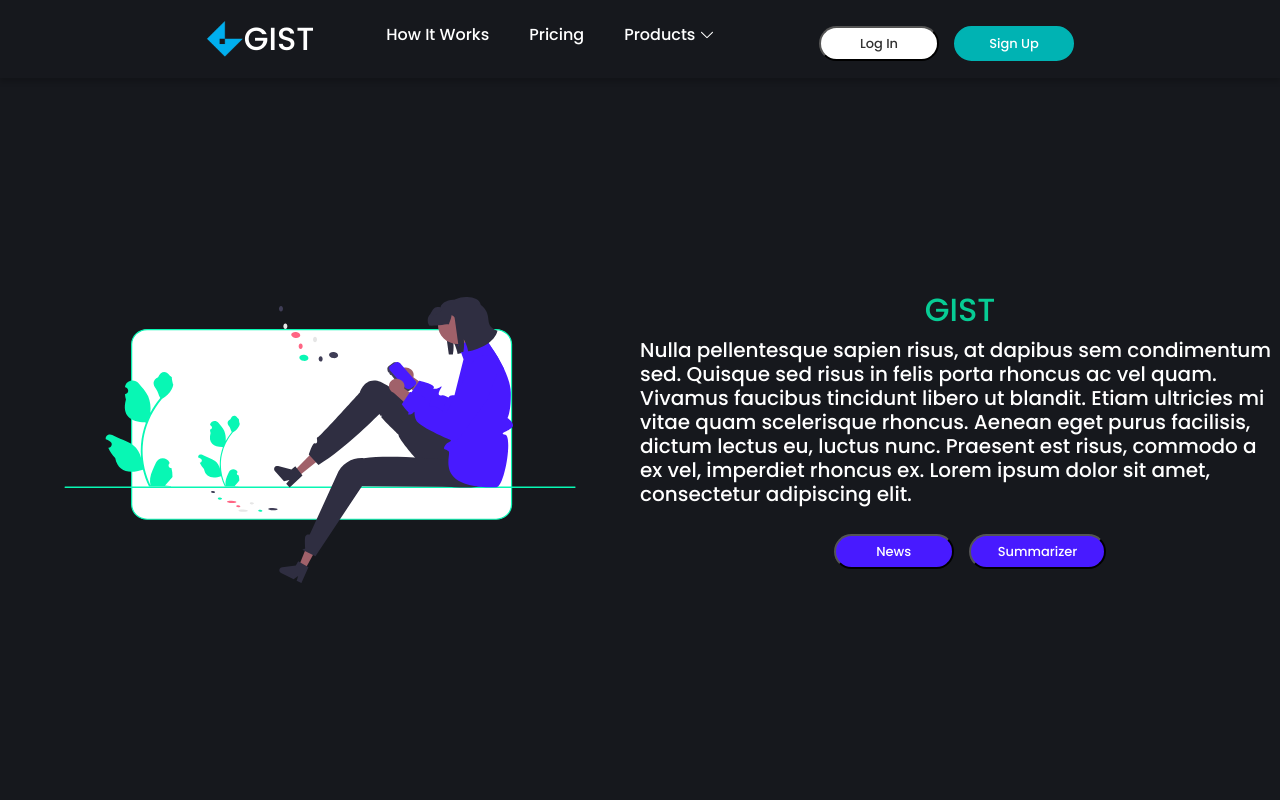
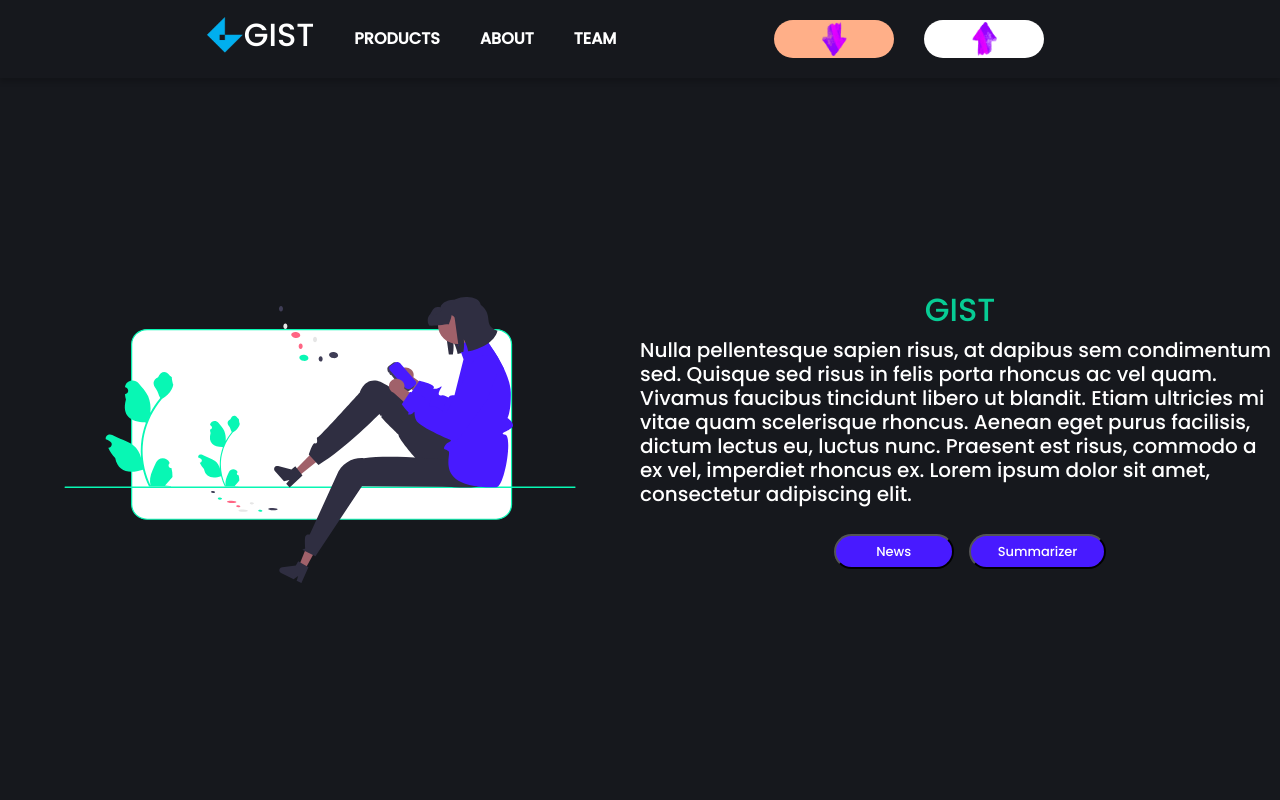
Before and after one commit to SVijayB/Gist, a React (Create React App) app in the folder front-end/gist/: page / in a window 1280 px wide. Shown: the top 800 px of the page. Built offline with nearby package versions, Linux system fonts and the light colour scheme.

Commit message:
changed Navbar

```diff
--- a/front-end/gist/src/Components/About/About.js
+++ b/front-end/gist/src/Components/About/About.js
@@ -12,7 +12,7 @@
 
     return(
 
-        <div className="About_container">
+        <div className="About_container" id="Top">
             <div className='abt_img rows'>
                 <img src={AboutImg} alt="Reading"/>
             </div>
--- a/front-end/gist/src/Components/Banner/Banner.js
+++ b/front-end/gist/src/Components/Banner/Banner.js
@@ -28,7 +28,7 @@
 
     return(
         <>
-          <div className="Banner_Section">
+          <div className="Banner_Section" id="products&s">
             <div className='Team PandS'> Product and Service</div>
             <div className="Banner_Container">
                 <Item heading="Summarizer" about={about} clickHandler={RouteHandler.bind(this,"/api")} />
--- a/front-end/gist/src/Components/InfoSection/InfoSection.js
+++ b/front-end/gist/src/Components/InfoSection/InfoSection.js
@@ -5,7 +5,7 @@
 
    return (
     <>
-    <div className="AboutProjectSection">
+    <div className="AboutProjectSection" id="AboutSection">
         <div className="AbtText size1 center-text">
            About Project
         </div>
@@ -23,7 +23,7 @@
 
 
     <div className="infoseaction">
-        <div className="Team">
+        <div className="Team" id="team">
               Meet Our Team
         </div>
         <div className="flex_list">
--- a/front-end/gist/src/Components/NavBar/NavBar.css
+++ b/front-end/gist/src/Components/NavBar/NavBar.css
@@ -25,6 +25,8 @@
     display: flex;
     justify-content: space-between;
     width: 70%;
+    position: relative;
+    height: 100%;
     align-items: center;
 
 }
@@ -52,98 +54,44 @@
 list-style: none;
 position: relative;
 }
-.header_menu_list .soln>li{
+.header_menu_list .soln>a{
     margin-left: 40px;
+    font-weight: bolder;
     position: relative;
+    cursor: pointer;
+    text-decoration: none;
+
 }
 .Mobile-icon{
     display: none;
 }
 .user_actions{
     display: flex;
+    height: 100%;
 }
 
-.active_btn{
-border: 2px solid;
-background-color: #00B3B3 !important;
-color: white;
-}
-.active_btn:hover{
-background-color:white !important;
-color: #00B3B3 !important;
+
+.user_btn{
+    padding: 2px;
+    min-width: 120px;
+    background-color: #FFAF88;
+    border-radius: 52px;
+    display: flex;
+    justify-content: center;
+    align-items: center;
+    cursor: pointer;
+    margin-right: 30px;
 }
 
-.user_btn:hover{
-border: 2px solid #00B3B3;
-background-color: #00B3B3;
-color: white;
-}
-
-.user_btn{
-    padding: 8px 27px;
-    font-size: 13px;
-    line-height: 15px;
-    min-width: 120px;
-    background-color: white;
-    color: #323232;
-    border-radius: 52px;
+.user_btn img{
+    height: 100%;
+    z-index: 108;
 }
 
 .user_actions button:nth-child(2){
  margin-left: 15px;
 }
 
-.product::before{
-  content:url(../../Images/down.svg);
-  position: absolute;
-  top: 0;
-  right: -18px;
-  transition: 0.4s;
-}
-
-.product::after {
-
-    content: "";
-    width: 100%;
-    height: 5px;
-    position: absolute;
-    bottom: 0;
-    left: 0;
-    transform: translateY(100%);
-}
-
-.product_list{
-    position: absolute;
-    z-index: 1;
-    width: max-content;
-    padding: 20px;
-    display: flex;
-    flex-direction: column;
-    box-shadow: 0 0 15px rgb(0 0 0 / 35%);
-    display: none;
-    bottom: -10px;
-    transform: translateY(calc(100% - 5px));
-    transition: all 0.4s ease;
-    list-style-type: none;
-    background-color: #16181d;
-    align-items: flex-start;
-}
-
-.product:hover::before {
-    transform: rotate(-180deg) translateY(5px);
-}
-
-
-
-.product:hover .product_list{
-    display: block;
-}
-
-
-
-.product_list >li{
-    margin: 5px 0 5px 0;
-}
 
 .Gmail_container span{
 color: black !important;
@@ -168,3 +116,11 @@
     width: 180px;
     height: 300px;
 }
+
+.header_menu_list{
+    display: flex;
+    align-items: center;
+}
+#DownArrow{
+    transform: rotate(180deg);
+}
--- a/front-end/gist/src/Components/NavBar/NavBar.js
+++ b/front-end/gist/src/Components/NavBar/NavBar.js
@@ -1,7 +1,8 @@
 import "./NavBar.css";
 import { Link } from "react-router-dom";
 import Logo from "../../Images/logo_2_rmbg.png";
-
+import { Link as LinkS } from "react-scroll";
+import Arrow from '../../Images/inky-arrow.png'
 
 function MyNavBar() {
   return (
@@ -17,24 +18,52 @@
           </div>
 
           <div className="header_menu_list">
-            <ul className="soln">
-              <li>How It Works</li>
-              <li>Pricing</li>
-              <li className="product">
-                Products
-                 <ul className="product_list">
-                  <li>Gmail Summarizer</li>
-                  <li>API</li>
-                  <li>GIST</li>
-                 </ul>
-              </li>
-            </ul>
+            <div className="soln">
+                <LinkS to="products&s"
+                smooth={true}
+                duration={100}
+                spy={true}
+                exact="true"
+                offset={-100}>
+                PRODUCTS
+                </LinkS>
+                <LinkS to="AboutSection"
+                smooth={true}
+                duration={100}
+                spy={true}
+                exact="true"
+                offset={-100}>
+                ABOUT
+                </LinkS>
+                <LinkS to="team"
+                smooth={true}
+                duration={100}
+                spy={true}
+                exact="true"
+                offset={-100}>
+                TEAM
+                </LinkS>
+            </div>
           </div>
         </div>
 
         <div className="user_actions">
-          <button  type="button" className="user_btn">Log In</button>
-          <button   type="button" className="user_btn active_btn" style={{color:"white",border: "2px solid #00B3B3"}}>Sign Up</button>
+          <LinkS  to="FooterH" className="user_btn"
+            smooth={true}
+            duration={100}
+            spy={true}
+            exact="true"
+            offset={-100}>
+              <img src={Arrow} alt="ArrowUp"/>
+          </LinkS>
+          <LinkS  to="Top" className="user_btn" style={{background:"#fff"}}
+            smooth={true}
+            duration={100}
+            spy={true}
+            exact="true"
+            offset={-100}>
+             <img src={Arrow} alt="ArrowDown" id="DownArrow"/>
+          </LinkS>
         </div>
 
         <div className="Mobile-icon">
--- a/front-end/gist/src/Pages/Gist.js
+++ b/front-end/gist/src/Pages/Gist.js
@@ -1,5 +1,6 @@
 import { Link } from "react-router-dom";
 import Logo from "../Images/logo_2_rmbg.png";
+import NavBar from '../Components/NavBar/NavBar'
 import CardGrid from "../Components/Gist/Card_Grid";
 
 
@@ -8,19 +9,8 @@
 return(
 
     <>
-      <header className="NavBar">
-      <div className="NavBar_container">
-        <div className="header_menu">
-           <div>
-            <Link to="/">
-              <img src={Logo} alt="logo" className="Logo" />
-            </Link>
-            <h2>GIST</h2>
-          </div>
-        </div>
-      </div>
-    </header>
-    <div className="padding_header"></div>
+    <NavBar/>
+    <div className="padding_header" id="Top"></div>
     <CardGrid/>
     </>
 
--- a/front-end/gist/src/Pages/Gmail.js
+++ b/front-end/gist/src/Pages/Gmail.js
@@ -61,7 +61,7 @@
      <div className="About_container">
         <Modal  open={modal} closebtn={closeModal} userlogin={login}/>
         {!modal?
-        <div className="Gmail_container">
+        <div className="Gmail_container" id="Top">
           <div className="info_gmail_text">
             Login into your Gmail Account
           </div>
```
